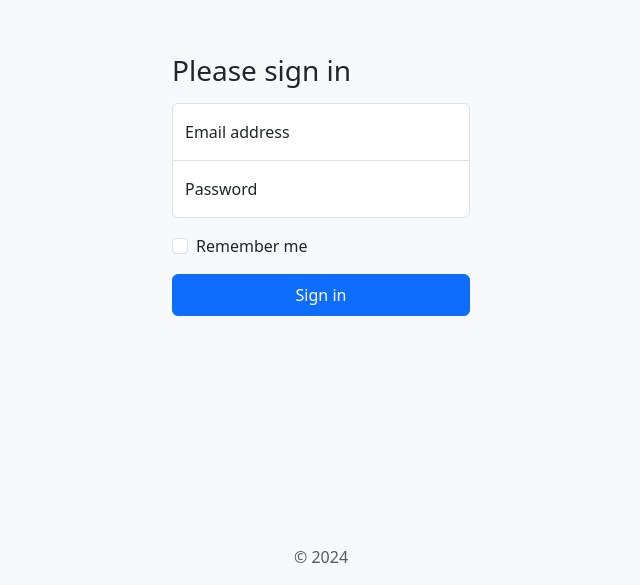
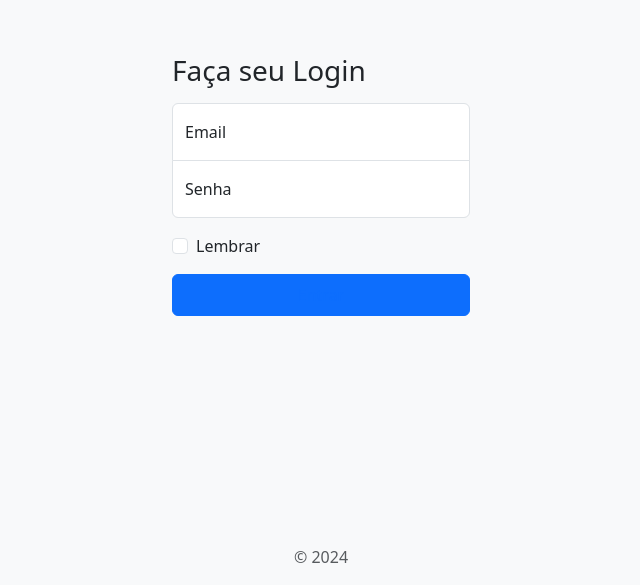
Before and after one commit to Chaanel248/PZero, a plain HTML site: page Login.html in a window 1280 px wide. Shown: the part 215-800 px from the top of the page, without its empty margins (319-959 px from the left). Drawn offline with nearby package versions, Linux system fonts and the light colour scheme.

Commit message:
Adicionando pagina

```diff
--- a/index.html
+++ b/Login.html
@@ -14,24 +14,24 @@
 
     <main class="form-signin w-100 m-auto">
         <form>
-            <h1 class="h3 mb-3 fw-normal">Please sign in</h1>
+            <h1 class="h3 mb-3 fw-normal">Faça seu Login</h1>
 
             <div class="form-floating">
                 <input type="email" class="form-control" id="floatingInput" placeholder="name@example.com">
-                <label for="floatingInput">Email address</label>
+                <label for="floatingInput">Email </label>
             </div>
             <div class="form-floating">
                 <input type="password" class="form-control" id="floatingPassword" placeholder="Password">
-                <label for="floatingPassword">Password</label>
+                <label for="floatingPassword">Senha </label>
             </div>
 
             <div class="form-check text-start my-3">
                 <input class="form-check-input" type="checkbox" value="remember-me" id="flexCheckDefault">
                 <label class="form-check-label" for="flexCheckDefault">
-                    Remember me
+                    Lembrar
                 </label>
             </div>
-            <button class="btn btn-primary w-100 py-2" type="submit">Sign in</button>
+            <button class="btn btn-primary w-100 py-2" type="submit" >  <a href="/pagina1.html"> Entrar </a></button>
 
         </form>
         <footer class="align-items-center ">
```
Also changed, not shown: Inicio.html (added, +12 -0 lines).
